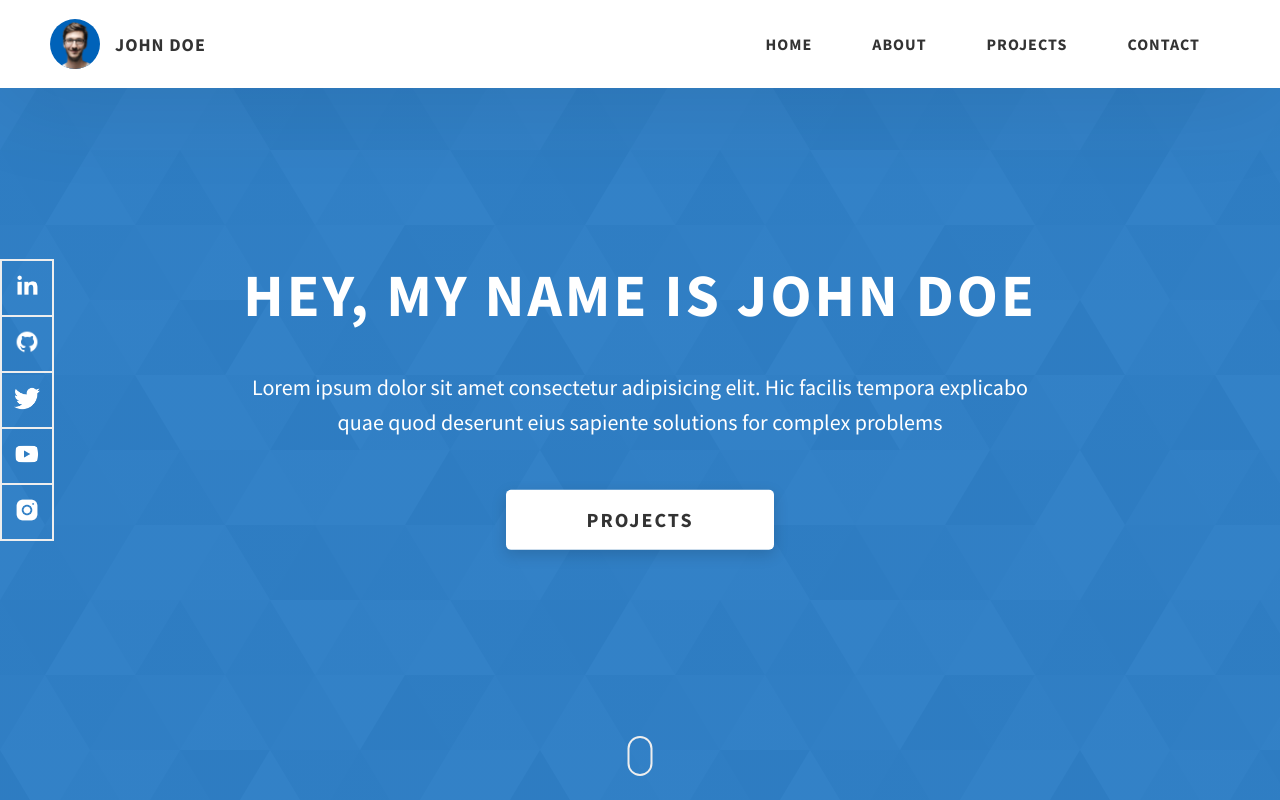
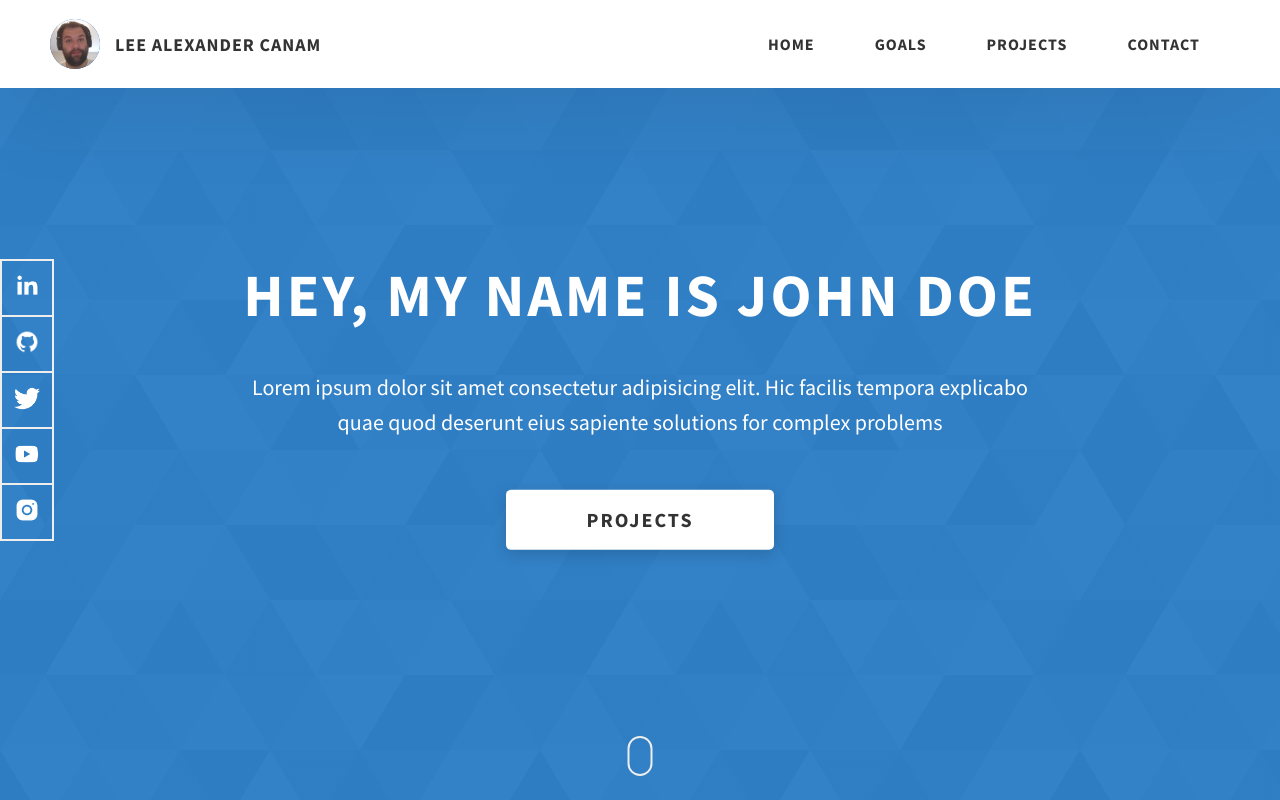
Before and after one commit to Leetus91/ePortfolio, a website: page Dopefolio-main/index.html in a window 1280 px wide. Shown: the top 800 px of the page. Drawn offline with Linux system fonts and the light colour scheme.

Commit message:
title, personal image, headers updated

```diff
--- a/Dopefolio-main/index.html
+++ b/Dopefolio-main/index.html
@@ -22,12 +22,12 @@
         <div class="header__logo-container">
           <div class="header__logo-img-cont">
             <img
-              src="./assets/png/john-doe.png"
+              src="./assets/jpeg/1668092441741.jpg"
               alt="Ram Maheshwari Logo Image"
               class="header__logo-img"
             />
           </div>
-          <span class="header__logo-sub">John Doe</span>
+          <span class="header__logo-sub">Lee Alexander Canam</span>
         </div>
         <div class="header__main">
           <ul class="header__links">
@@ -35,7 +35,7 @@
               <a href="./index.html" class="header__link"> Home </a>
             </li>
             <li class="header__link-wrapper">
-              <a href="./index.html#about" class="header__link">About </a>
+              <a href="./index.html#about" class="header__link">Goals </a>
             </li>
             <li class="header__link-wrapper">
               <a href="./index.html#projects" class="header__link">
```
Also changed, not shown: Dopefolio-main/assets/jpeg/1668092441741.jpg (added).
